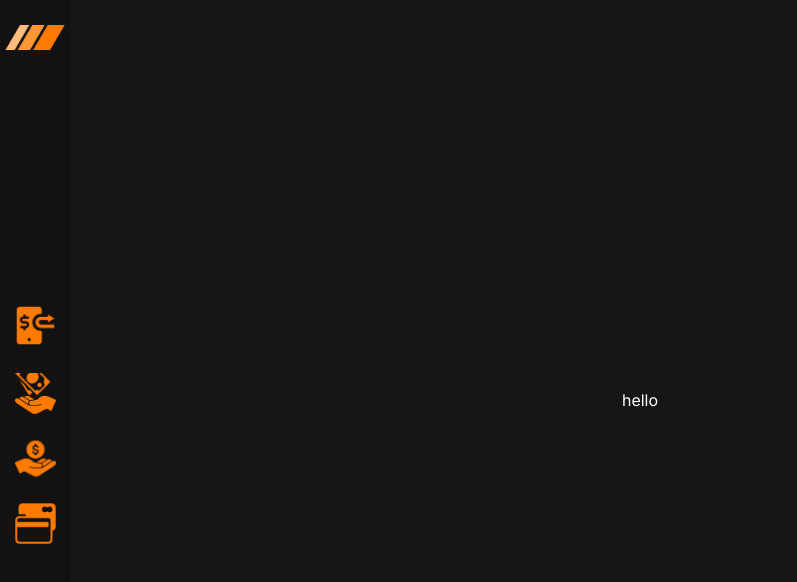
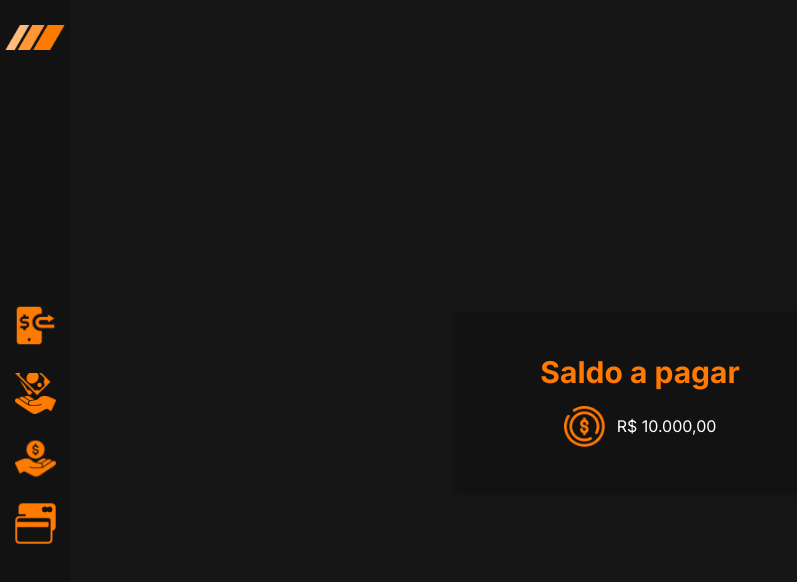
Before and after one commit to BrunoMoises/go-finance-app, a Next.js app: page / in a window 1280 px wide. Shown: the top 582 px of the page, without its empty margins (0-797 px from the left). Built offline with nearby package versions, Linux system fonts and the light colour scheme.

Commit message:
insert card example in initial page

```diff
--- a/src/pages/index.tsx
+++ b/src/pages/index.tsx
@@ -1,6 +1,8 @@
+import { Card } from "../components/Card";
+
 const Home = () => (
   <>
-    hello
+    <Card title="Saldo a pagar" value="R$ 10.000,00" />
   </>
 );
 
```
